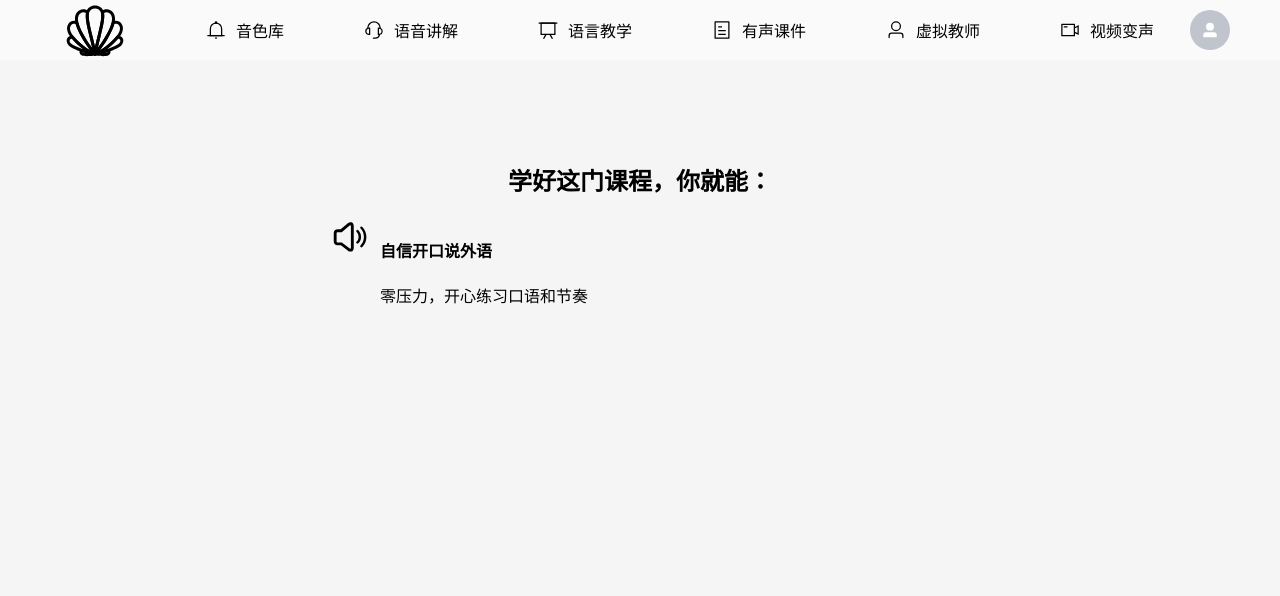
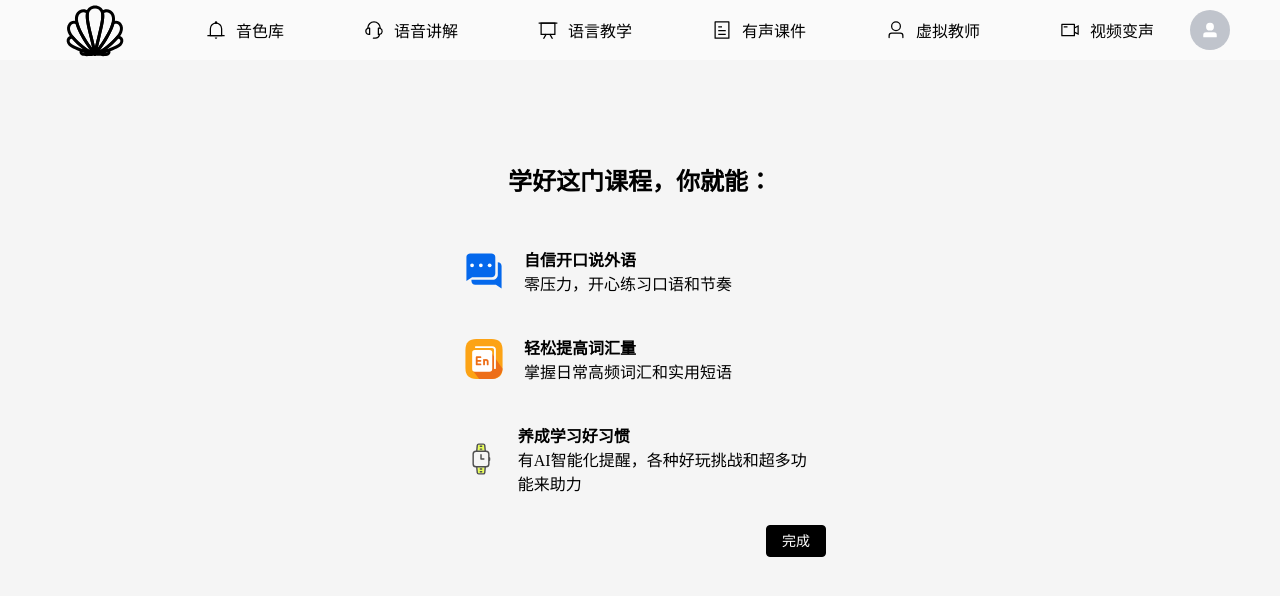
Before and after one commit to Demonor-alt/Sound, a Vue app: page /teach/step3 in a window 1280 px wide. Shown: the top 596 px of the page. Built offline with nearby package versions, Linux system fonts and the light colour scheme.

Commit message:
step页面完善

```diff
--- a/src/views/teach/Step2.vue
+++ b/src/views/teach/Step2.vue
@@ -46,7 +46,6 @@
         <div class="build">
             <el-button color="black" v-if="canToStep3===true" @click="toStep3">继续</el-button>
             <el-button color="black" disabled v-else>继续</el-button>
-
         </div>
     </div>
 </template>
--- a/src/views/teach/Step3.vue
+++ b/src/views/teach/Step3.vue
@@ -4,19 +4,36 @@
         <div class="items">
             <div class="speak"></div>
             <div class="item">
-                <h4>自信开口说外语</h4>
+                <div style="font-weight: 600;">自信开口说外语</div>
                 零压力，开心练习口语和节奏
             </div>
         </div>
-
+        <div class="items">
+            <div class="vocabulary"></div>
+            <div class="item">
+                <div style="font-weight: 600;">轻松提高词汇量</div>
+                掌握日常高频词汇和实用短语
+            </div>
+        </div>
+        <div class="items">
+            <div class="watch"></div>
+            <div class="item">
+                <div style="font-weight: 600;">养成学习好习惯</div>
+                有AI智能化提醒，各种好玩挑战和超多功能来助力
+            </div>
+        </div>
+        <div class="build">
+            <el-button color="black" @click="toMain">完成</el-button>
+        </div>
     </div>
 </template>
 
 <script setup>
-import { useLanguageStore } from '@/stores/language';
 import { useRouter } from 'vue-router'
 const router = useRouter()
-
+const toMain = () => {
+    router.push('/teach');
+}
 
 </script>
 
@@ -25,7 +42,7 @@ const router = useRouter()
     display: flex;
     flex-direction: column;
     justify-content: center;
-    padding: 5% 25%;
+    padding: 5% 35%;
     h1{
         display: flex;
         justify-content: center;
@@ -34,11 +51,29 @@ const router = useRouter()
 .items{
     display: flex;
     flex-direction: row;
-    gap: 10px;
+    gap: 20px;
+    align-items: center;
+    padding: 10px;
+    margin-top: 20px;
 }
 .speak{
     width: 40px;
     height: 40px;
-    background: url('../../assets/icons/speaker.svg') no-repeat center / contain;
+    background: url('../../assets/icons/speak.svg') no-repeat center / contain;
+}
+.vocabulary{
+    width: 40px;
+    height: 40px;
+    background: url('../../assets/icons/vocabulary.svg') no-repeat center / contain;
+}
+.watch{
+    width: 40px;
+    height: 40px;
+    background: url('../../assets/icons/watch.svg') no-repeat center / contain;
+}
+.build {
+  display: flex;
+  justify-content: end;
+  margin-top: 20px;
 }
 </style>
```
